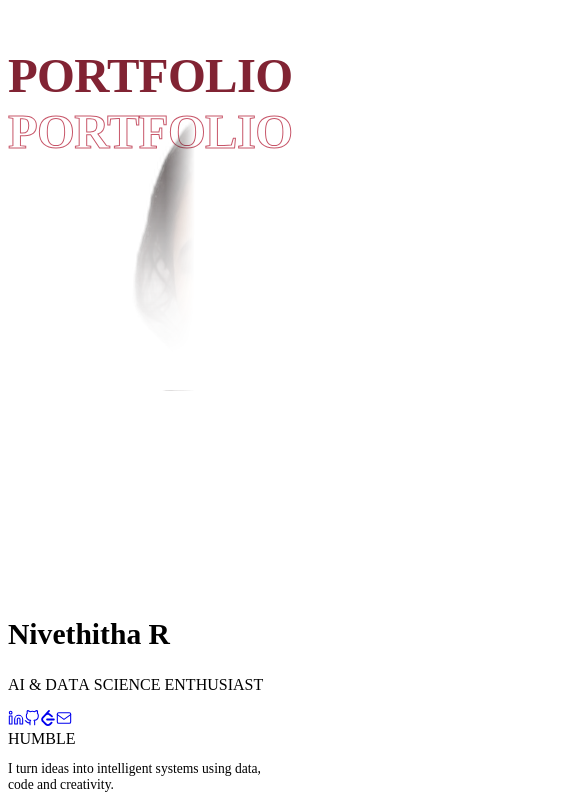
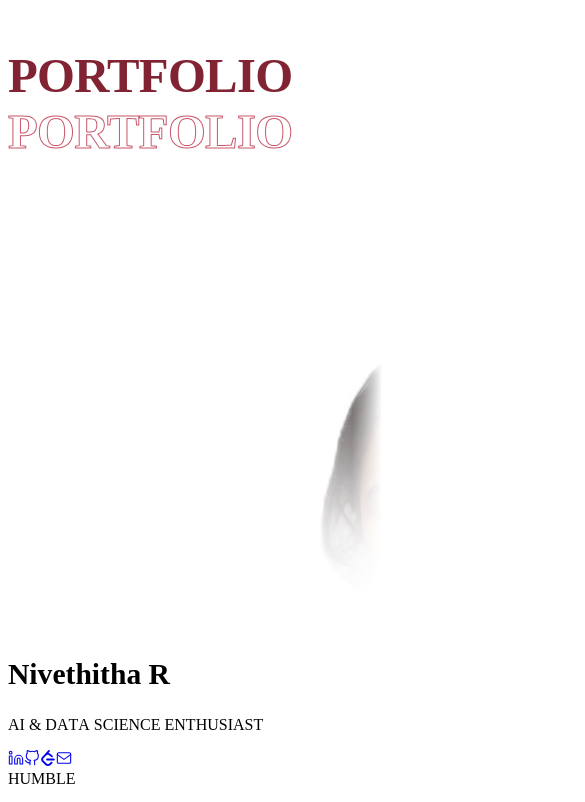
Before and after one commit to Nivethitha-1131/Portfolio_, a React (Vite) app in the folder frontend/: page / in a window 390 px wide. Shown: the part 1478-2280 px from the top of the page, 585 px wide, since content can reach past the window. Built offline with nearby package versions, Linux system fonts and the light colour scheme; no server answers; the HTML template or start-up script is replaced by a standard one; a web font is replaced by a local one.

Commit message:
style(hero): perfectly center portrait and shift slightly downward for ideal breathing room on mobile

```diff
--- a/frontend/src/components/home/Hero.jsx
+++ b/frontend/src/components/home/Hero.jsx
@@ -198,12 +198,11 @@ export default function Hero({ onContactOpen }) {
       </div>
 
       {/* ── Layer 2 — Portrait ── */}
+      <div className="pointer-events-none absolute inset-0 z-[10] flex items-center justify-center select-none overflow-hidden px-4">
         <motion.div
-        className="pointer-events-none absolute z-[10] flex items-center justify-center"
+          className="relative flex items-center justify-center"
           style={{
-          top: '47%',
-          left: '50%',
-          transform: 'translate(-50%, -50%)',
+            marginTop: 'clamp(26px, 4.8vh, 52px)',
             height: 'clamp(270px, 48vh, 550px)',
             width: 'auto',
             WebkitMaskImage: `
@@ -263,11 +262,11 @@ export default function Hero({ onContactOpen }) {
             ease: 'easeInOut',
           }}
         >
-        <div className="relative h-full w-auto">
+          <div className="relative h-full w-auto flex items-center justify-center">
             <img
               src="/assets/portrait.png"
               alt="Nivethitha Ramesh"
-            className="h-full w-auto object-contain max-w-[85vw]"
+              className="h-full w-auto object-contain max-w-[85vw] mx-auto"
               draggable="false"
             />
             {/* Ethereal bottom dissolve overlay matching theme background */}
@@ -277,6 +276,7 @@ export default function Hero({ onContactOpen }) {
             />
           </div>
         </motion.div>
+      </div>
 
       {/* ── Layer 3 — Cohesive Ultra-wide & Multi-screen Content Container ── */}
       <div className="relative z-[30] max-w-7xl mx-auto h-full px-4 sm:px-6 lg:px-12 pointer-events-none">
```
Lines whose indentation alone changed are shown as unchanged.
